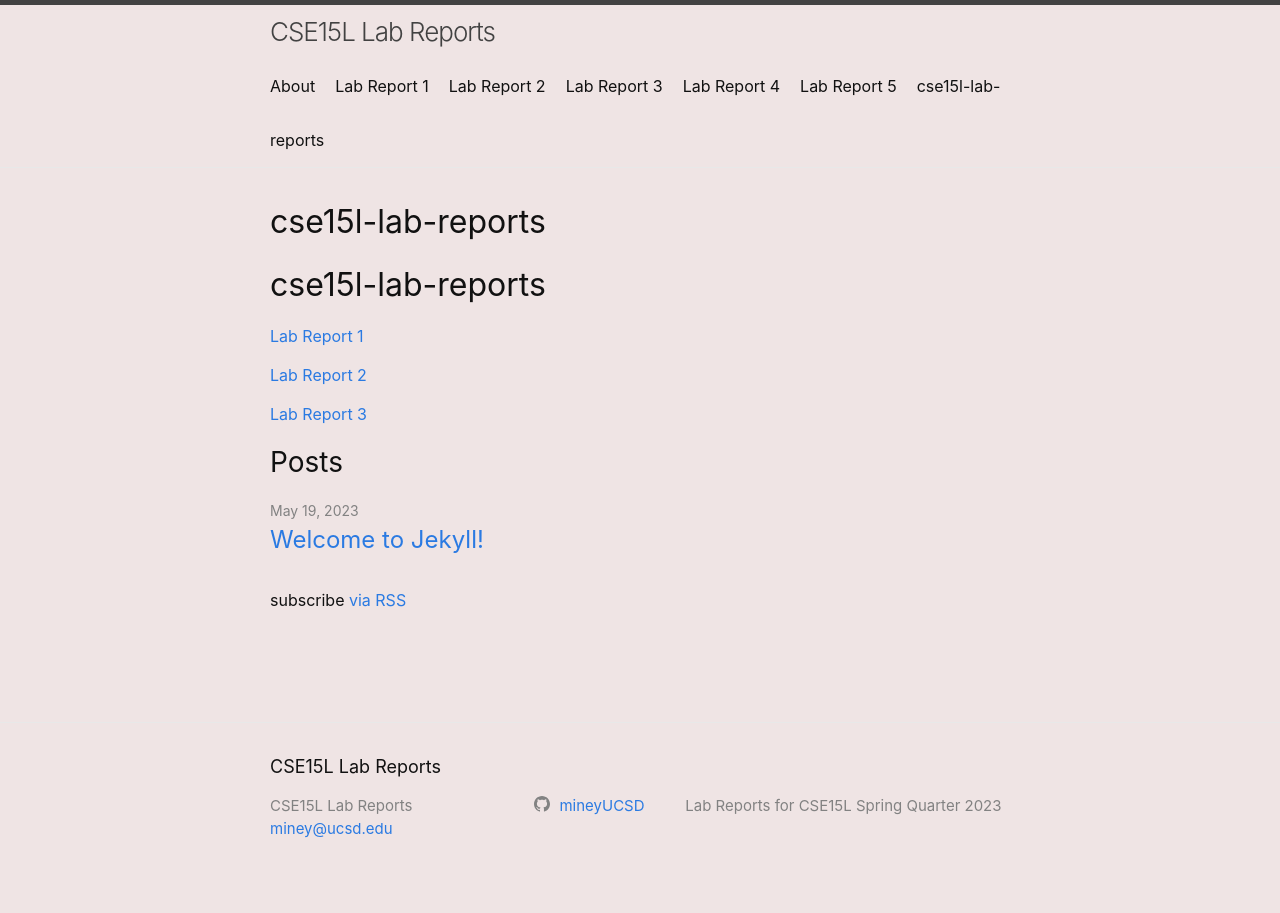
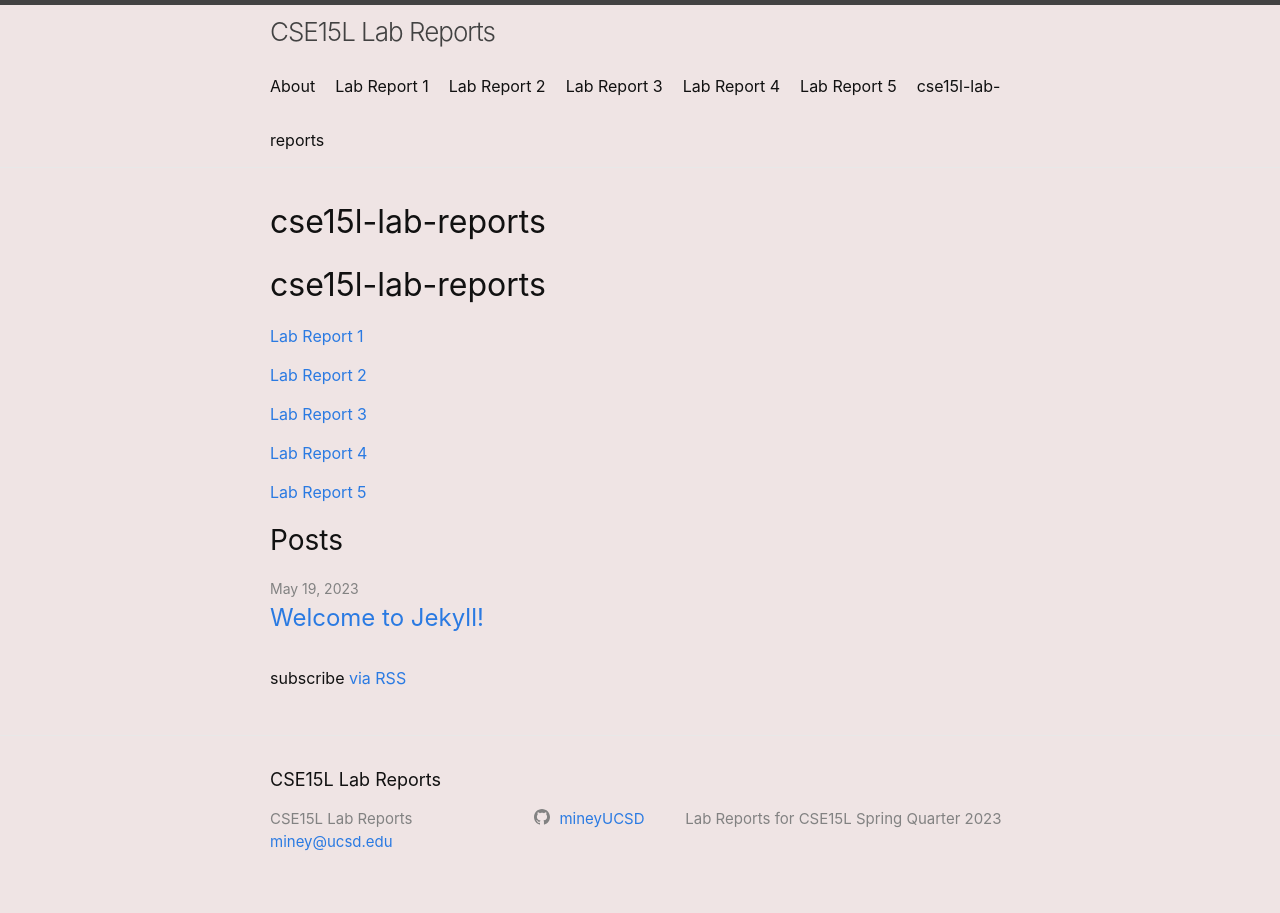
Before and after one commit to mineyUCSD/cse15l-lab-reports, a Jekyll site: the page built from index.md, in a window 1280 px wide. Built offline with Jekyll 4.4.1, drawn with Linux system fonts in a browser that asks for light colours; our own code applies the rules of GitHub Pages for plain Markdown files.

Commit message:
changed read me and index

```diff
--- a/index.md
+++ b/index.md
@@ -5,3 +5,7 @@
 [Lab Report 2](https://mineyucsd.github.io/cse15l-lab-reports/LabReport2.html)
 
 [Lab Report 3](https://mineyucsd.github.io/cse15l-lab-reports/LabReport3.html)
+
+[Lab Report 4](https://mineyucsd.github.io/cse15l-lab-reports/LabReport4.html)
+
+[Lab Report 5](https://mineyucsd.github.io/cse15l-lab-reports/LabReport5.html)
```
Also changed, not shown: README.md.
